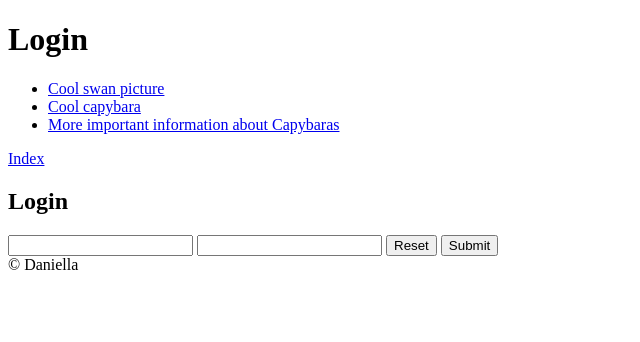
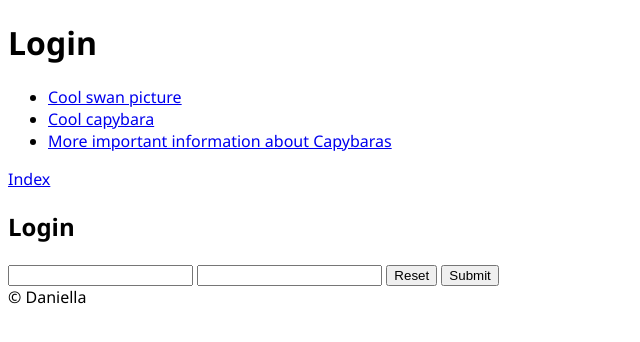
Before and after one commit to DaniellaNoren/Website, a plain HTML site: page html/login.html in a window 1280 px wide. Shown: the whole page, without its empty margins (0-640 px from the left). Drawn offline with Linux system fonts and the light colour scheme.

Commit message:
Create style.css, link it in html-pages, set font

```diff
--- /dev/null
+++ b/css/style.css
@@ -0,0 +1,3 @@
+body {
+    font-family: 'Segoe UI', Tahoma, Geneva, Verdana, sans-serif;
+}
--- a/html/login.html
+++ b/html/login.html
@@ -4,6 +4,7 @@
     <meta charset="UTF-8">
     <meta http-equiv="X-UA-Compatible" content="IE=edge">
     <meta name="viewport" content="width=device-width, initial-scale=1.0">
+    <link rel="stylesheet" href="../css/style.css">
     <title>Login</title>
 </head>
 <body>
```
Also changed, not shown: html/index.html (+1 -0 lines).
